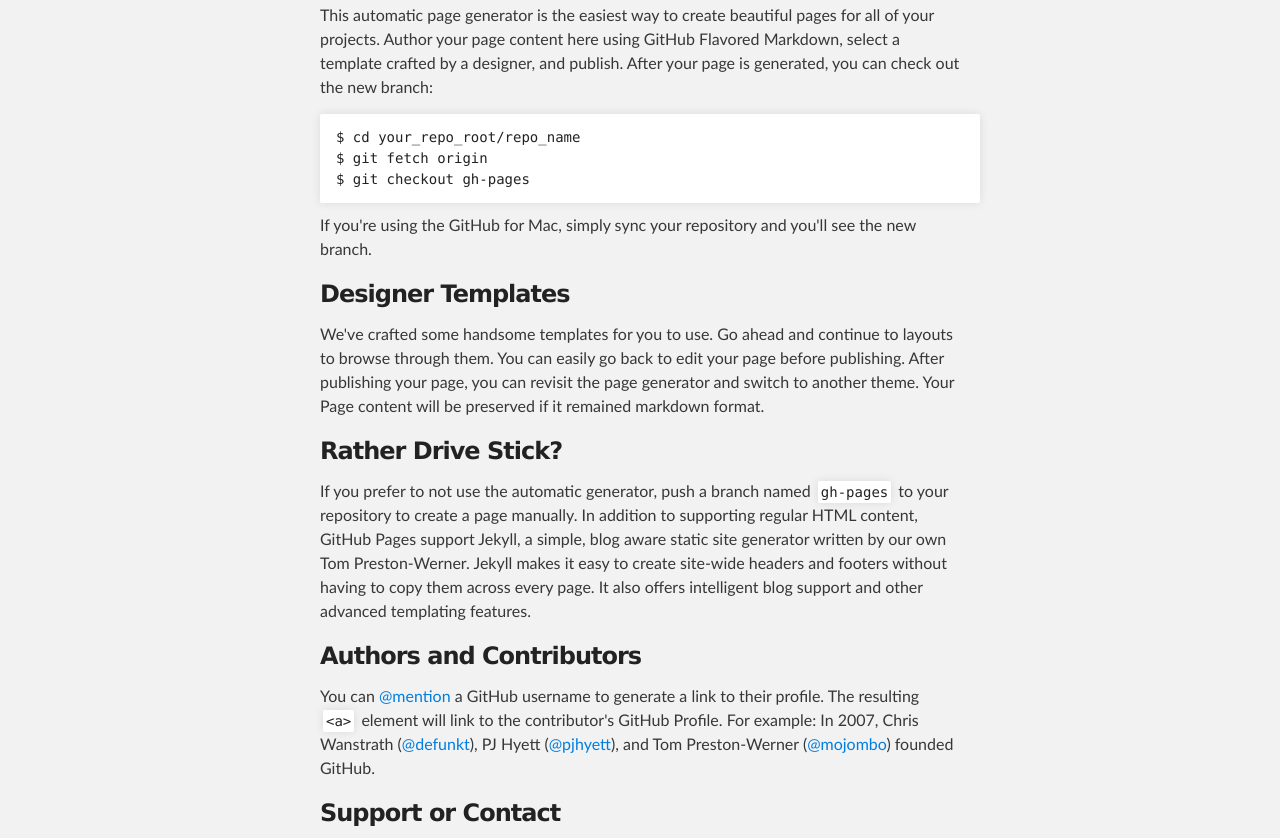
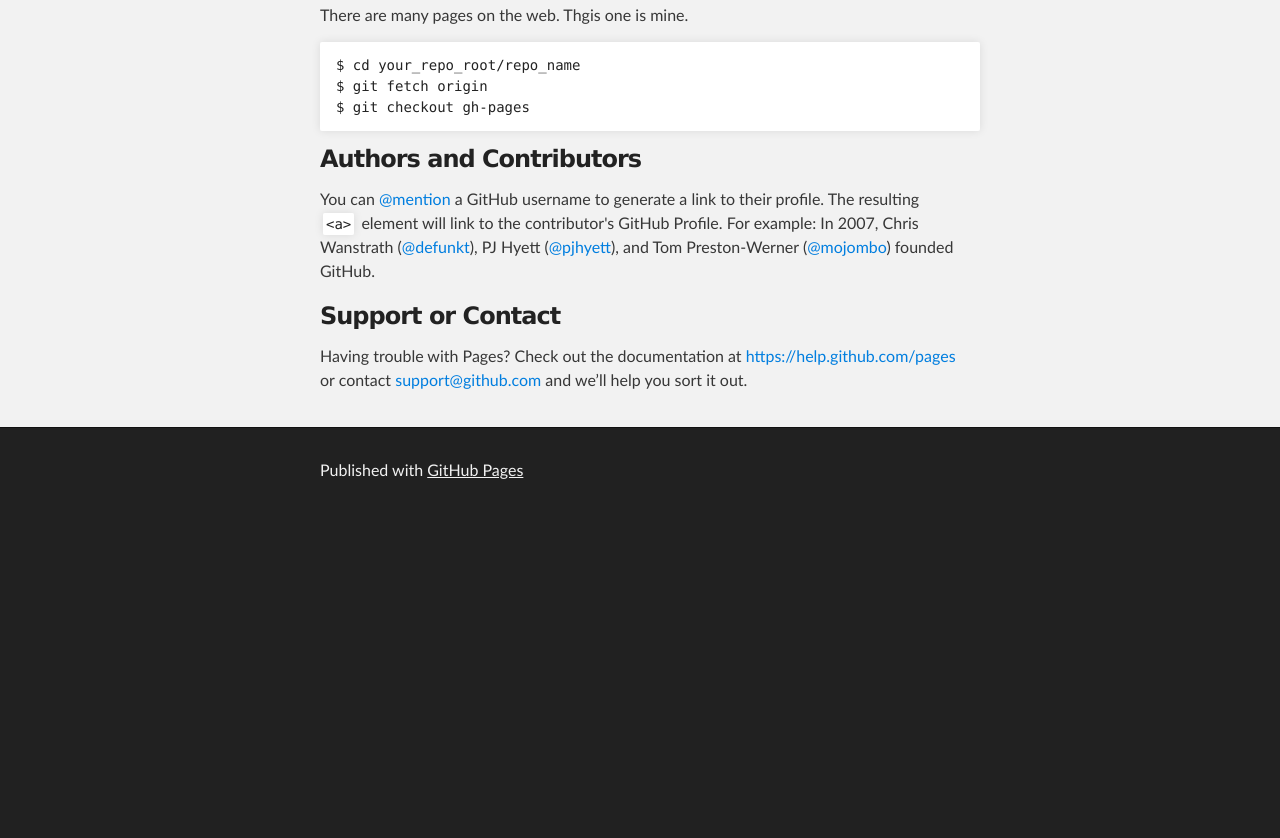
Before and after one commit to nikmartin/nikmartin.github.io, a plain HTML site: page index.html in a window 1280 px wide. Shown: the part 303-1141 px from the top of the page. After the commit the page ends 820 px from the top, so only its background shows below. Drawn offline with Linux system fonts and the light colour scheme.

Commit message:
update index.html

```diff
--- a/index.html
+++ b/index.html
@@ -8,7 +8,7 @@
 
   <link rel="stylesheet" type="text/css" media="screen" href="stylesheets/stylesheet.css">
 
-    <title>Nikmartin.GitHub.io</title>
+  <title>Nik Martin</title>
 </head>
 
 <body>
@@ -28,36 +28,34 @@
   <div id="main_content_wrap" class="outer">
     <section id="main_content" class="inner">
       <h3>
-<a id="welcome-to-github-pages" class="anchor" href="#welcome-to-github-pages" aria-hidden="true"><span class="octicon octicon-link"></span></a>Welcome to GitHub Pages.</h3>
+        <a id="welcome-to-github-pages" class="anchor" href="#welcome-to-github-pages" aria-hidden="true"><span
+            class="octicon octicon-link"></span></a>Welcome to GitHub Pages.</h3>
 
-<p>This automatic page generator is the easiest way to create beautiful pages for all of your projects. Author your page content here using GitHub Flavored Markdown, select a template crafted by a designer, and publish. After your page is generated, you can check out the new branch:</p>
+      <p>There are many pages on the web. Thgis one is mine.</p>
 
       <pre><code>$ cd your_repo_root/repo_name
 $ git fetch origin
 $ git checkout gh-pages
 </code></pre>
 
-<p>If you're using the GitHub for Mac, simply sync your repository and you'll see the new branch.</p>
 
       <h3>
-<a id="designer-templates" class="anchor" href="#designer-templates" aria-hidden="true"><span class="octicon octicon-link"></span></a>Designer Templates</h3>
+        <a id="authors-and-contributors" class="anchor" href="#authors-and-contributors" aria-hidden="true"><span
+            class="octicon octicon-link"></span></a>Authors and Contributors</h3>
 
-<p>We've crafted some handsome templates for you to use. Go ahead and continue to layouts to browse through them. You can easily go back to edit your page before publishing. After publishing your page, you can revisit the page generator and switch to another theme. Your Page content will be preserved if it remained markdown format.</p>
+      <p>You can <a href="https://github.com/blog/821" class="user-mention">@mention</a> a GitHub username to
+        generate a link to their profile. The resulting <code>&lt;a&gt;</code> element will link to the
+        contributor's GitHub Profile. For example: In 2007, Chris Wanstrath (<a href="https://github.com/defunkt"
+          class="user-mention">@defunkt</a>), PJ Hyett (<a href="https://github.com/pjhyett" class="user-mention">@pjhyett</a>),
+        and Tom Preston-Werner (<a href="https://github.com/mojombo" class="user-mention">@mojombo</a>)
+        founded GitHub.</p>
 
       <h3>
-<a id="rather-drive-stick" class="anchor" href="#rather-drive-stick" aria-hidden="true"><span class="octicon octicon-link"></span></a>Rather Drive Stick?</h3>
+        <a id="support-or-contact" class="anchor" href="#support-or-contact" aria-hidden="true"><span class="octicon octicon-link"></span></a>Support
+        or Contact</h3>
 
-<p>If you prefer to not use the automatic generator, push a branch named <code>gh-pages</code> to your repository to create a page manually. In addition to supporting regular HTML content, GitHub Pages support Jekyll, a simple, blog aware static site generator written by our own Tom Preston-Werner. Jekyll makes it easy to create site-wide headers and footers without having to copy them across every page. It also offers intelligent blog support and other advanced templating features.</p>
-
-<h3>
-<a id="authors-and-contributors" class="anchor" href="#authors-and-contributors" aria-hidden="true"><span class="octicon octicon-link"></span></a>Authors and Contributors</h3>
-
-<p>You can <a href="https://github.com/blog/821" class="user-mention">@mention</a> a GitHub username to generate a link to their profile. The resulting <code>&lt;a&gt;</code> element will link to the contributor's GitHub Profile. For example: In 2007, Chris Wanstrath (<a href="https://github.com/defunkt" class="user-mention">@defunkt</a>), PJ Hyett (<a href="https://github.com/pjhyett" class="user-mention">@pjhyett</a>), and Tom Preston-Werner (<a href="https://github.com/mojombo" class="user-mention">@mojombo</a>) founded GitHub.</p>
-
-<h3>
-<a id="support-or-contact" class="anchor" href="#support-or-contact" aria-hidden="true"><span class="octicon octicon-link"></span></a>Support or Contact</h3>
-
-<p>Having trouble with Pages? Check out the documentation at <a href="https://help.github.com/pages">https://help.github.com/pages</a> or contact <a href="mailto:support@github.com">support@github.com</a> and we’ll help you sort it out.</p>
+      <p>Having trouble with Pages? Check out the documentation at <a href="https://help.github.com/pages">https://help.github.com/pages</a>
+        or contact <a href="mailto:support@github.com">support@github.com</a> and we’ll help you sort it out.</p>
     </section>
   </div>
 
@@ -76,9 +74,10 @@
     try {
       var pageTracker = _gat._getTracker("UA-28312854-5");
       pageTracker._trackPageview();
-            } catch(err) {}
+    } catch (err) { }
   </script>
 
 
 </body>
+
 </html>
```
Lines whose indentation alone changed are shown as unchanged.
